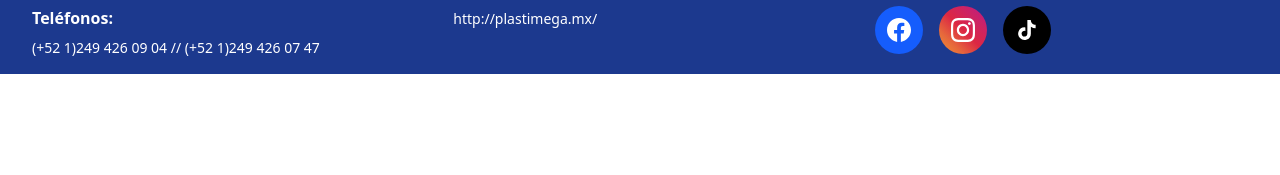
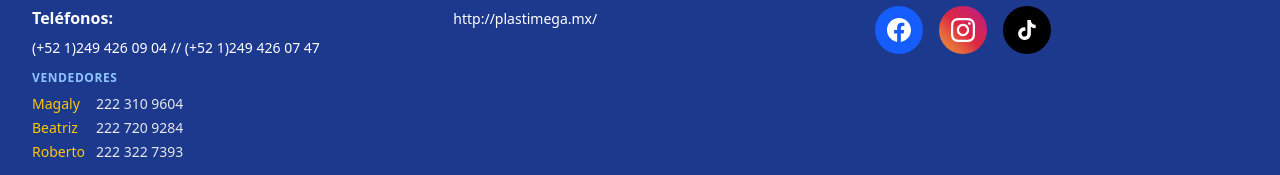
Before and after one commit to ManuelES23/plastimega_web, a React (Vite) app: page / in a window 1280 px wide. Shown: the part 7770-7945 px from the top of the page. Before the commit the page ends 7844 px from the top, so only its background shows below. Built offline with nearby package versions, Linux system fonts and the light colour scheme.

Commit message:
Anexo de vendedores

```diff
--- a/src/components/Footer.jsx
+++ b/src/components/Footer.jsx
@@ -73,7 +73,7 @@ const Footer = () => {
           {/* FILA 2 - Columna 1: Teléfonos */}
           <div>
             <h3 className='font-semibold mb-2'>Teléfonos:</h3>
-            <p className='text-sm'>
+            <p className='text-sm mb-3'>
               <a
                 href='tel:+5212494260904'
                 className='hover:text-yellow-400 transition-colors'
@@ -88,6 +88,38 @@ const Footer = () => {
                 (+52 1)249 426 07 47
               </a>
             </p>
+            <h4 className='text-xs font-semibold text-blue-300 uppercase tracking-wider mb-2'>
+              Vendedores
+            </h4>
+            <ul className='space-y-1 text-sm'>
+              <li className='flex items-center gap-2'>
+                <span className='text-yellow-400 font-medium w-14'>Magaly</span>
+                <a
+                  href='tel:+522223109604'
+                  className='hover:text-yellow-400 transition-colors text-gray-200'
+                >
+                  222 310 9604
+                </a>
+              </li>
+              <li className='flex items-center gap-2'>
+                <span className='text-yellow-400 font-medium w-14'>Beatriz</span>
+                <a
+                  href='tel:+522227209284'
+                  className='hover:text-yellow-400 transition-colors text-gray-200'
+                >
+                  222 720 9284
+                </a>
+              </li>
+              <li className='flex items-center gap-2'>
+                <span className='text-yellow-400 font-medium w-14'>Roberto</span>
+                <a
+                  href='tel:+522223227393'
+                  className='hover:text-yellow-400 transition-colors text-gray-200'
+                >
+                  222 322 7393
+                </a>
+              </li>
+            </ul>
           </div>
 
           {/* FILA 2 - Columna 2: Website */}
```
